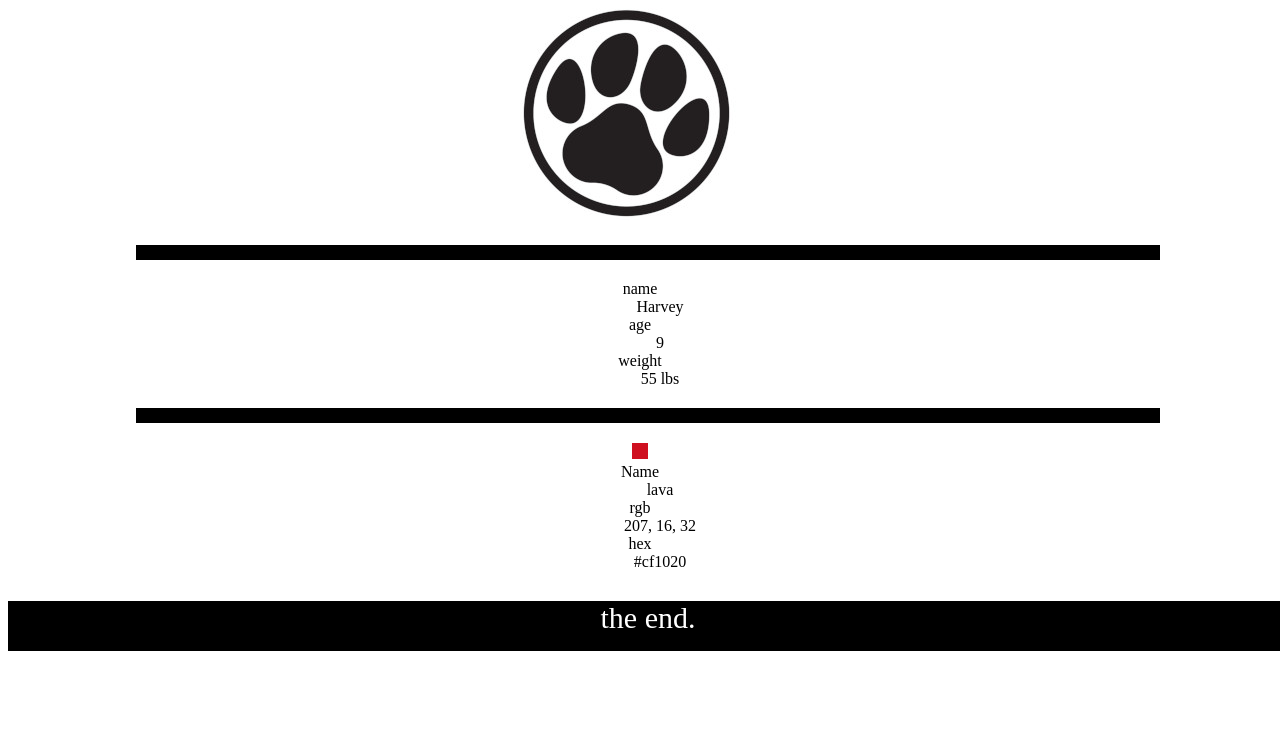
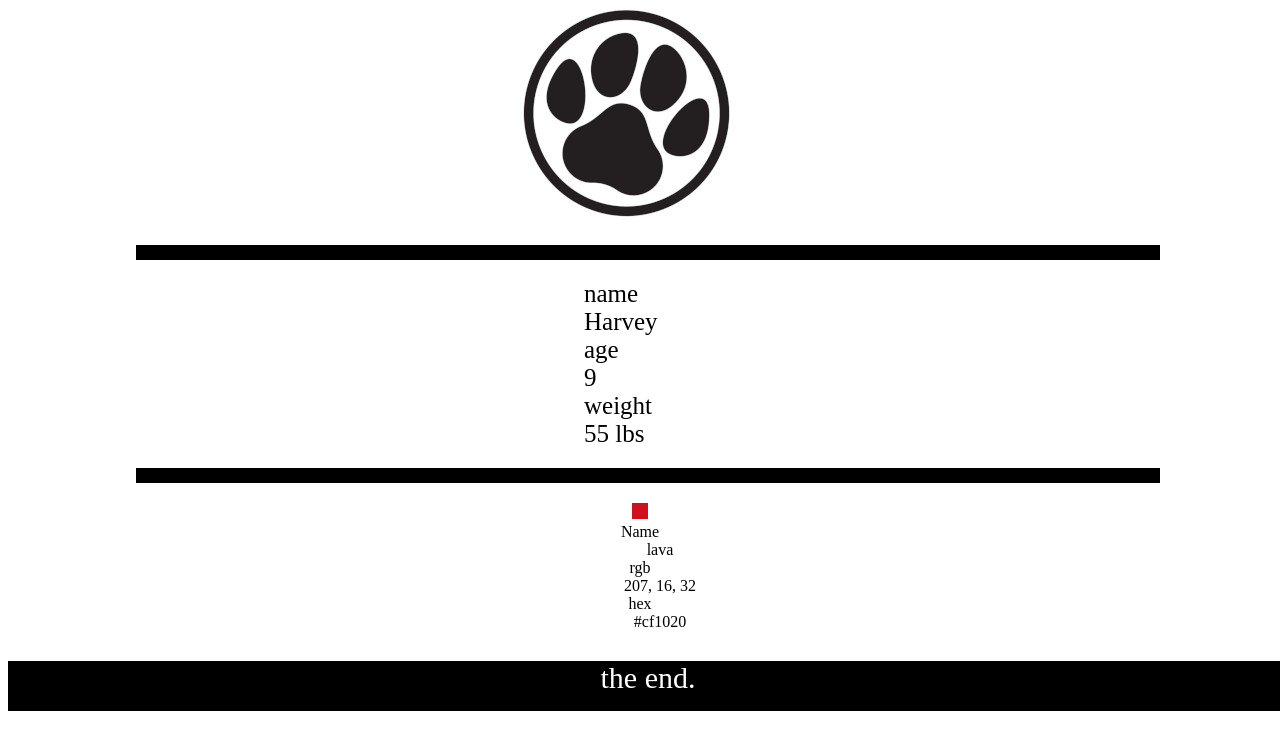
Before and after one commit to DirtDeodara/practice-react, a React app: page / in a window 1280 px wide. Shown: the top 750 px of the page. Built offline with nearby package versions, Linux system fonts and the light colour scheme.

Commit message:
changed CSS in Dog.js

```diff
--- a/src/components/Dog.js
+++ b/src/components/Dog.js
@@ -4,7 +4,8 @@ import PropTypes from 'prop-types';
 function Dog(props) {
 
   const styles = {
-    textAlign: 'center'
+    marginLeft: '45vw',
+    fontSize: '25px'
   };
 
   const fields = Object.keys(props)
```
